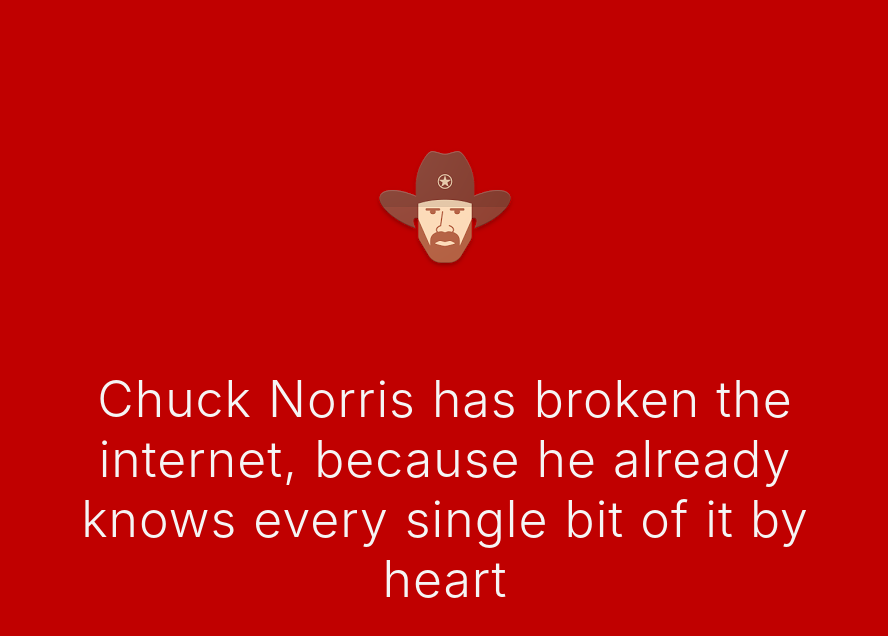
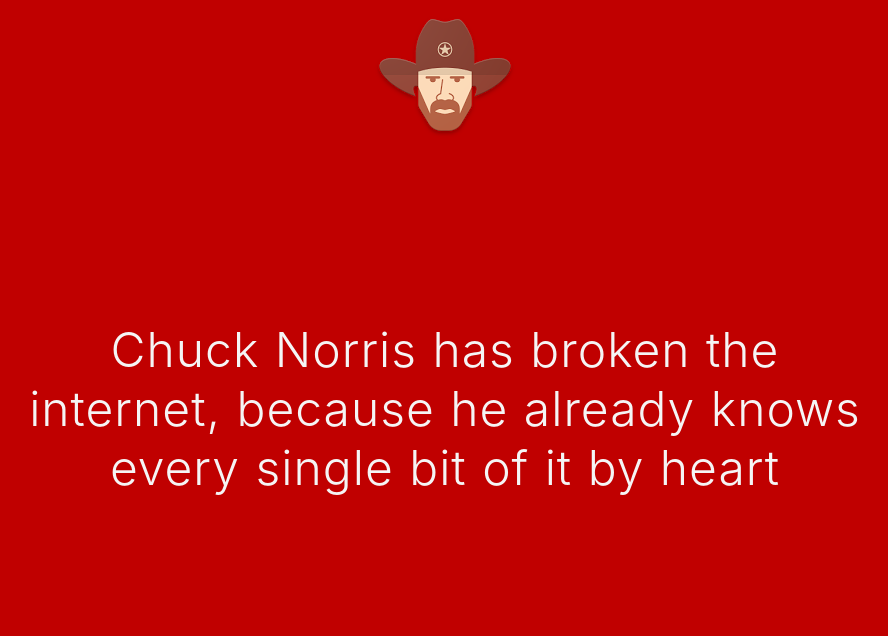
Before and after one commit to ChristofBecu/PWA-Nuxt-ChuckNorris, a Nuxt app: page / in a window 1280 px wide. Shown: the top 636 px of the page, without its empty margins (195-1083 px from the left). Built offline with nearby package versions, Linux system fonts and the light colour scheme; no server answers.

Commit message:
Center logo fixed to top

```diff
--- a/layouts/default.vue
+++ b/layouts/default.vue
@@ -29,7 +29,6 @@
 *::before,
 *::after {
   box-sizing: border-box;
-  margin: 5;
 }
 
 </style>
--- a/pages/index.vue
+++ b/pages/index.vue
@@ -36,7 +36,7 @@
     sans-serif;
   display: block;
   font-weight: 300;
-  font-size: 50px;
+  font-size: 3em;
   color: whitesmoke;
   letter-spacing: 1px;
 }
@@ -52,4 +52,11 @@
 .links {
   padding-top: 15px;
 }
+
+img {
+  position: fixed;
+  top: 0;
+  left: 50%;
+  margin-left: -75px;
+}
 </style>
```
